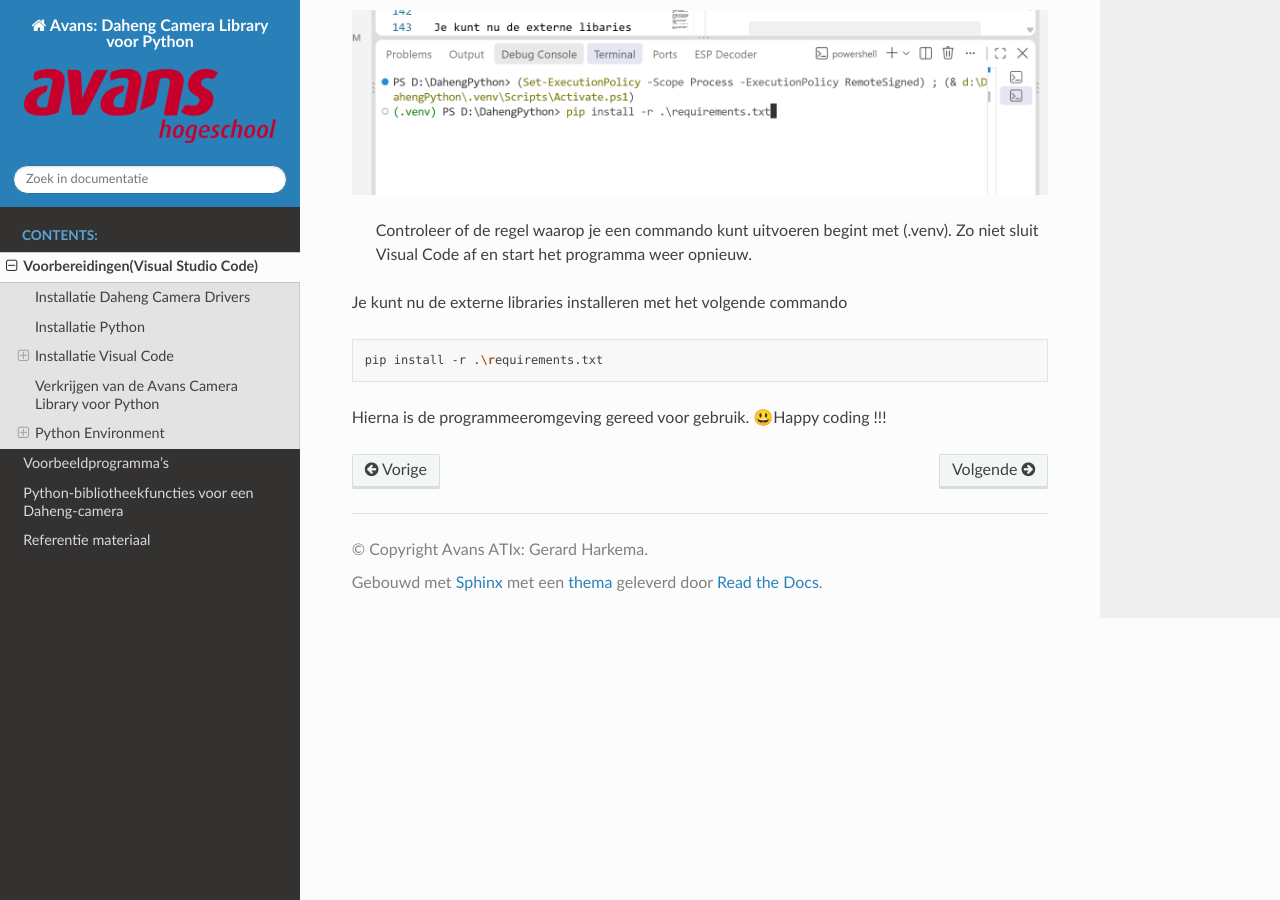
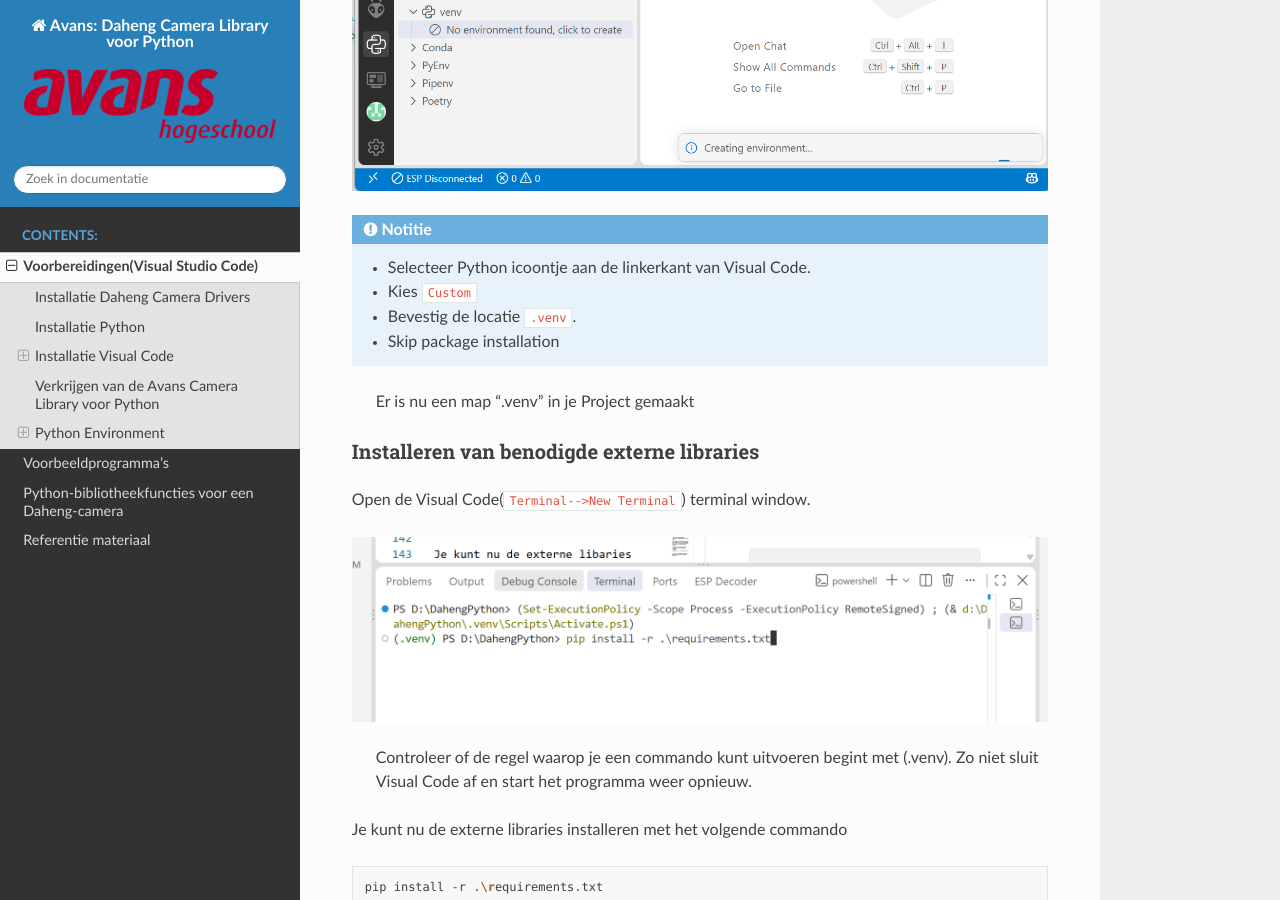
Before and after one commit to AvansMechatronica/DahengPython, a Sphinx documentation site: the page built from documentation/documentation/Voorbereiding_visual_code.md, in a window 1280 px wide and 900 px high, scrolled down 3707 px. Built offline with Sphinx 7.4.7 and the Read the Docs theme 3.1.0, drawn with Linux system fonts in a browser that asks for light colours.

Commit message:
20261021

```diff
--- a/documentation/documentation/Voorbereiding_visual_code.md
+++ b/documentation/documentation/Voorbereiding_visual_code.md
@@ -111,7 +111,10 @@
 ### Maken van virtuele environment
 Open de Python-environment selector in Visual Code om de virtuele omgeving te activeren. Kies voor Python 3.12 als je ook andere versies van Python op je systeem hebt geïnstalleerd.
 
+![image](../images/environmet-selector.png)
+
 :::{note}
+- Selecteer Python icoontje aan de linkerkant van Visual Code.
 - Kies `Custom`
 - Bevestig de locatie `.venv`.
 - Skip package installation
```
